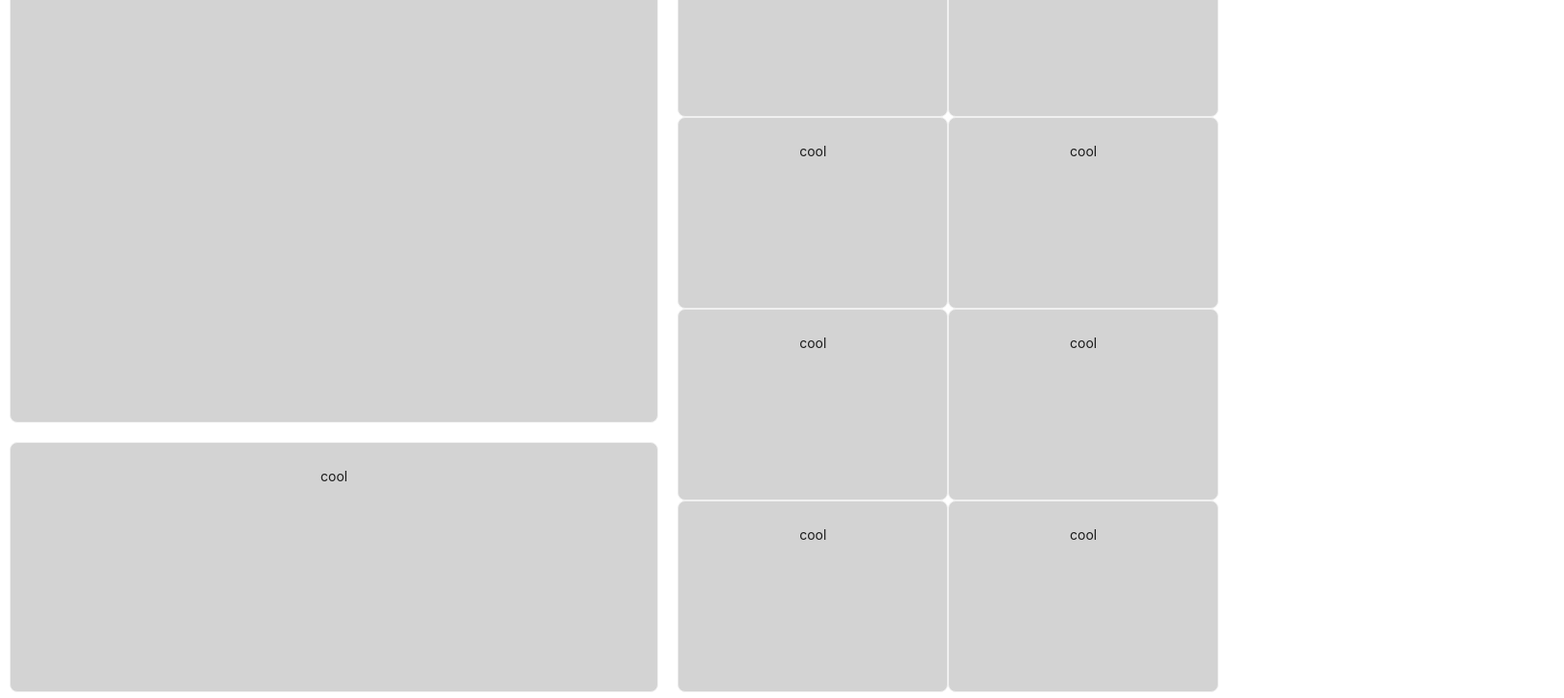
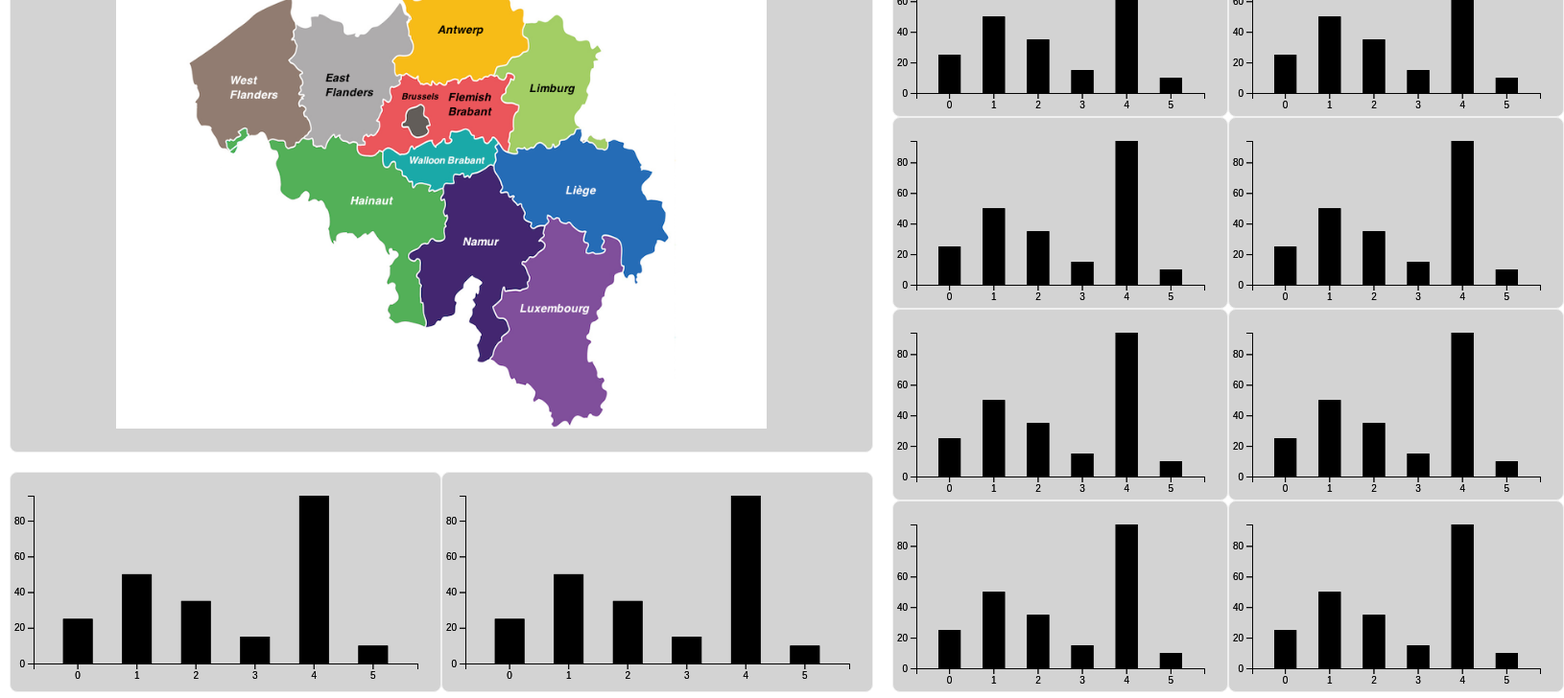
Before and after one commit to ThomSerg/InfoVis-Verkeersongevallen, a React (Create React App) app in the folder frontend/: page / in a window 1280 px wide. Shown: the part 160-888 px from the top of the page at 96% size, 1630 px wide, since content can reach past the window. Built offline with nearby package versions, Linux system fonts and the light colour scheme.

Commit message:
template

```diff
--- a/frontend/src/App.js
+++ b/frontend/src/App.js
@@ -4,6 +4,7 @@ import * as d3 from 'd3'
 import './App.css';
 import { Card, Layout, Space } from 'antd';
 import BarChart from './plotFunctions/barchart';
+import belgie from './images/belgium.png'
 
 
 function App() {
@@ -71,26 +72,51 @@ function App() {
       <h1>Verkeersongevallen in België</h1>
       <div style={{ display: "flex", justifyContent: "space-between", marginBottom: "20px" }} >
         <div style={{ flex: 1.2, flexDirection: "column", height: "800px", marginLeft: "10px", marginRight: "10px", display: "flex", justifyContent: "space-between" }}>
-          <Card style={{ flex: 2, height: "550px", backgroundColor: "lightgray", marginBottom: "20px" }}> cool </Card>
-          <Card style={{ flex: 1, height: "200px", backgroundColor: "lightgray" }}> cool </Card>
+          <Card style={{ flex: 2, height: "550px", backgroundColor: "lightgray", marginBottom: "20px" }}>
+            <img src={belgie} alt="" style={{ height: "500px" }}></img>
+          </Card>
+          <div style={{ flex: 1, height: "230px", display: "flex", justifyContent: "space-between", width: "100%" }}>
+            <Card style={{ flex: 1, height: "230px", backgroundColor: "lightgray" }}>
+              <BarChart data={[25, 50, 35, 15, 94, 10]} width={400} height={175} />
+            </Card>
+            <Card style={{ flex: 1, height: "230px", backgroundColor: "lightgray" }}>
+              <BarChart data={[25, 50, 35, 15, 94, 10]} width={400} height={175} />
+            </Card>
+          </div>
         </div>
 
         <div style={{ flex: 1, flexDirection: "column", height: "800px", marginLeft: "10px", marginRight: "10px", display: "flex", justifyContent: "space-between" }}>
-          <div style={{ flex: 1,  height: "200px" , display: "flex", justifyContent: "space-between" }}>
-            <Card style={{ flex: 1, height: "200px", backgroundColor: "lightgray"}}> cool </Card>
-            <Card style={{ flex: 1, height: "200px", backgroundColor: "lightgray" }}> cool </Card>
+          <div style={{ flex: 1, height: "200px", display: "flex", justifyContent: "space-between" }}>
+            <Card style={{ flex: 1, height: "200px", backgroundColor: "lightgray" }}>
+              <BarChart data={[25, 50, 35, 15, 94, 10]} width={300} height={150} />
+            </Card>
+            <Card style={{ flex: 1, height: "200px", backgroundColor: "lightgray" }}>
+              <BarChart data={[25, 50, 35, 15, 94, 10]} width={300} height={150} />
+            </Card>
           </div>
-          <div style={{ flex: 1,  height: "200px", display: "flex", justifyContent: "space-between" }}>
-            <Card style={{ flex: 1, height: "200px", backgroundColor: "lightgray"}}> cool </Card>
-            <Card style={{ flex: 1, height: "200px", backgroundColor: "lightgray" }}> cool </Card>
+          <div style={{ flex: 1, height: "200px", display: "flex", justifyContent: "space-between" }}>
+            <Card style={{ flex: 1, height: "200px", backgroundColor: "lightgray" }}>
+              <BarChart data={[25, 50, 35, 15, 94, 10]} width={300} height={150} />
+            </Card>
+            <Card style={{ flex: 1, height: "200px", backgroundColor: "lightgray" }}>
+              <BarChart data={[25, 50, 35, 15, 94, 10]} width={300} height={150} />
+            </Card>
           </div>
-          <div style={{ flex: 1,  height: "200px" , display: "flex", justifyContent: "space-between" }}>
-            <Card style={{ flex: 1, height: "200px", backgroundColor: "lightgray"}}> cool </Card>
-            <Card style={{ flex: 1, height: "200px", backgroundColor: "lightgray" }}> cool </Card>
+          <div style={{ flex: 1, height: "200px", display: "flex", justifyContent: "space-between" }}>
+            <Card style={{ flex: 1, height: "200px", backgroundColor: "lightgray" }}>
+              <BarChart data={[25, 50, 35, 15, 94, 10]} width={300} height={150} />
+            </Card>
+            <Card style={{ flex: 1, height: "200px", backgroundColor: "lightgray" }}>
+              <BarChart data={[25, 50, 35, 15, 94, 10]} width={300} height={150} />
+            </Card>
           </div>
-          <div style={{ flex: 1,  height: "200px" , display: "flex", justifyContent: "space-between" }}>
-            <Card style={{ flex: 1, height: "200px", backgroundColor: "lightgray"}}> cool </Card>
-            <Card style={{ flex: 1, height: "200px", backgroundColor: "lightgray" }}> cool </Card>
+          <div style={{ flex: 1, height: "200px", display: "flex", justifyContent: "space-between" }}>
+            <Card style={{ flex: 1, height: "200px", backgroundColor: "lightgray" }}>
+              <BarChart data={[25, 50, 35, 15, 94, 10]} width={300} height={150} />
+            </Card>
+            <Card style={{ flex: 1, height: "200px", backgroundColor: "lightgray" }}>
+              <BarChart data={[25, 50, 35, 15, 94, 10]} width={300} height={150} />
+            </Card>
           </div>
         </div>
 
--- a/frontend/src/plotFunctions/barchart.js
+++ b/frontend/src/plotFunctions/barchart.js
@@ -1,19 +1,18 @@
 import React, { useRef, useEffect } from "react";
 import * as d3 from "d3";
 
-function BarChart({ data }) {
+function BarChart({ data , width, height }) {
   const svgRef = useRef();
 
   useEffect(() => {
-    const w = 400;
-    const h = 300;
+    const w = width || 400;
+    const h = height || 300;
 
     const svg = d3
       .select(svgRef.current)
       .attr("width", w)
       .attr("height", h)
       .style("overflow", "visible")
-      .style("margin-top", "75px");
 
     const xScale = d3
       .scaleBand()
```
